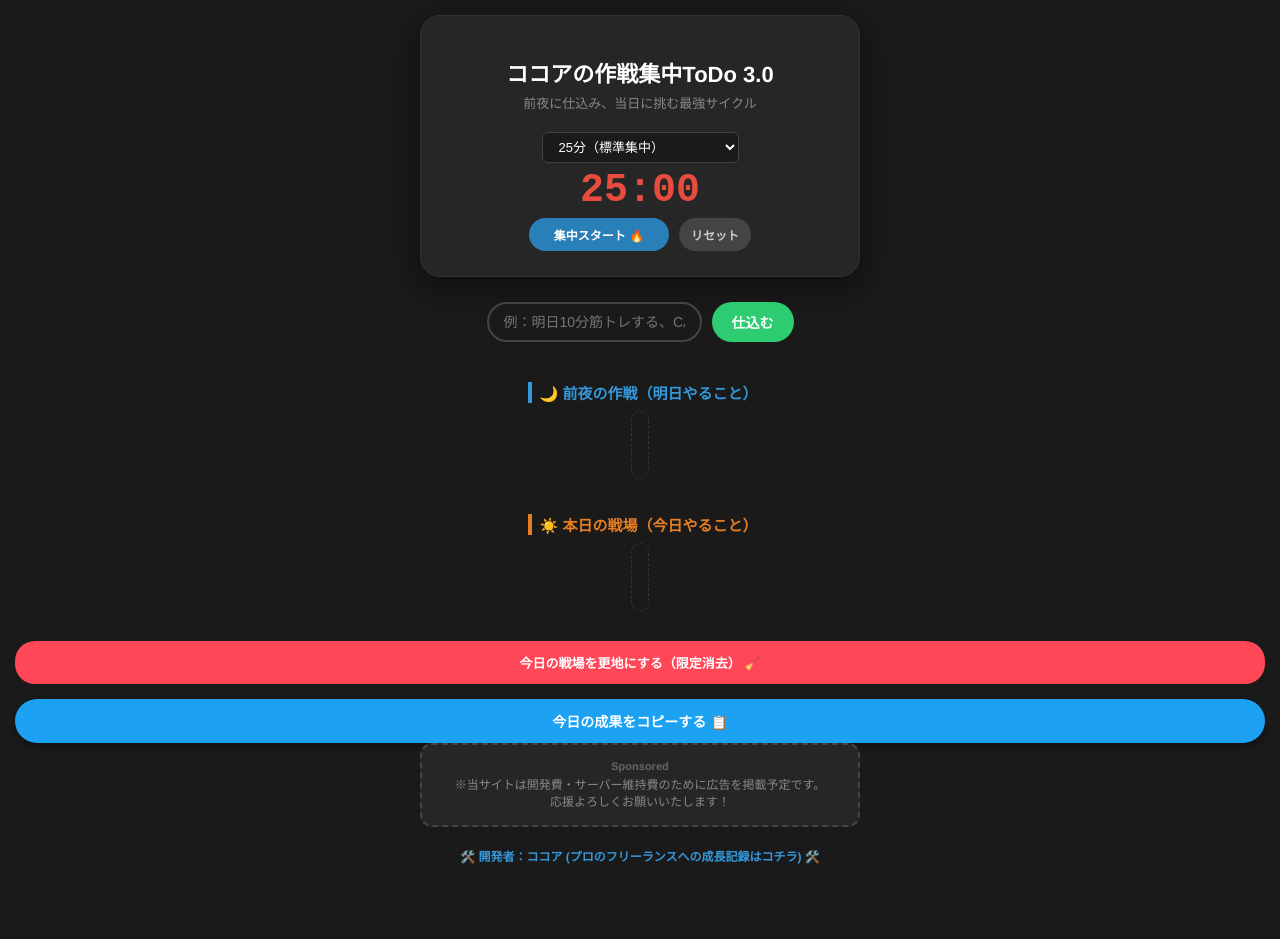
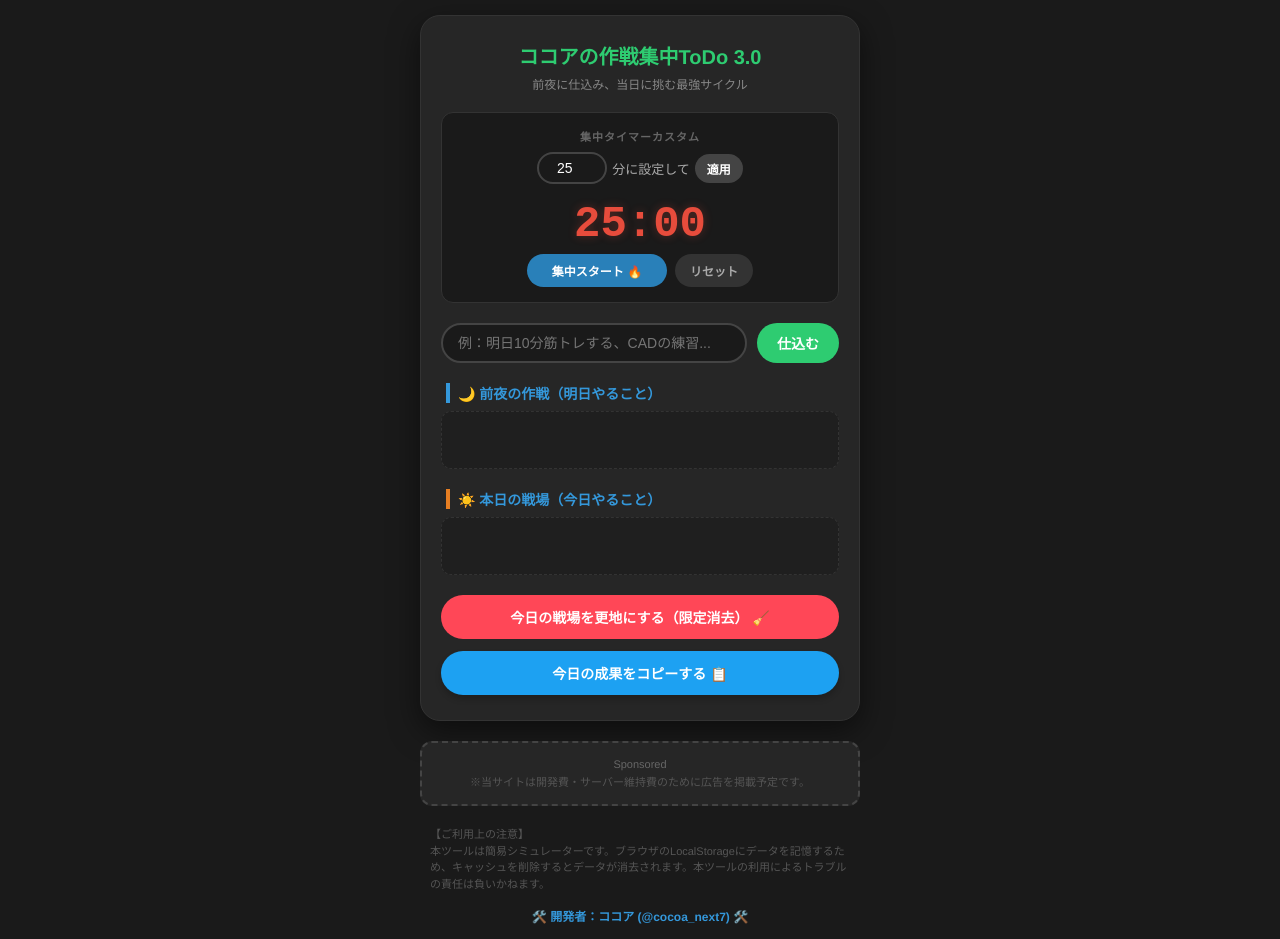
Before and after one commit to miyazakiworker-sketch/todo-app_5, a plain HTML site: page index.html in a window 1280 px wide. Before the commit the page ends 880 px from the top, so only its background shows below. Drawn offline with Linux system fonts and the light colour scheme.

Commit message:
Update index.html

```diff
--- a/index.html
+++ b/index.html
@@ -5,7 +5,7 @@
     <meta name="viewport" content="width=device-width, initial-scale=1.0">
     <title>前夜から備える！データ記憶＆引っ越し機能付きToDoリスト 3.0</title>
     <style>
-        /* ココアさん仕様：集中できる黒モードデザイン＆PC真ん中寄せ */
+        /* ココアさん仕様：PC真ん中寄せ・スマホ100%完全フィット・引き締まる黒モード */
         body {
             background-color: #1a1a1a;
             font-family: 'Helvetica Neue', Arial, sans-serif;
@@ -19,7 +19,6 @@
             padding: 15px;
             box-sizing: border-box;
         }
-
         .container {
             background-color: #262626;
             padding: 25px 20px;
@@ -29,179 +28,81 @@
             max-width: 440px;
             box-sizing: border-box;
             text-align: center;
-            margin: 0 auto 25px auto;
+            margin: 0 auto 20px auto;
             border: 1px solid #333;
         }
+        h1 { color: #2ecc71; font-size: 20px; margin: 0 0 5px 0; }
+        .subtitle { font-size: 12px; color: #888; margin-bottom: 20px; }
 
-        h1 {
-            color: #fff;
-            font-size: 22px;
-            margin-bottom: 5px;
+        /* タイマーエリアのデザイン崩れを完全修正（コンテナ幅に100%追従） */
+        .timer-box {
+            background-color: #1a1a1a;
+            padding: 15px;
+            border-radius: 12px;
+            margin-bottom: 20px;
+            border: 1px solid #333;
+            box-sizing: border-box;
+            width: 100%;
         }
-
-        .subtitle {
-            font-size: 13px;
-            color: #888;
-            margin-bottom: 20px;
+        #timer-display {
+            font-size: 44px;
+            font-weight: bold;
+            font-family: monospace;
+            margin: 5px 0;
+            color: #e74c3c;
+            text-shadow: 0 0 10px rgba(231, 76, 60, 0.3);
         }
-
-        .input-area {
+        .input-group {
             display: flex;
-            gap: 10px;
-            margin-bottom: 25px;
+            gap: 8px;
+            margin-bottom: 15px;
+            justify-content: center;
+            align-items: center;
+            width: 100%;
+            box-sizing: border-box;
         }
-
-        #task-input {
-            flex: 1;
-            padding: 10px 15px;
+        /* 入力エリアの横幅崩れをすべて100%フィットに一括固定 */
+        input[type="text"], input[type="number"] {
             background-color: #1a1a1a;
             border: 2px solid #444;
             border-radius: 25px;
+            color: #fff;
+            padding: 10px 15px;
             font-size: 14px;
-            color: #fff;
             outline: none;
+            box-sizing: border-box;
         }
-        #task-input:focus { border-color: #2ecc71; }
-
-        #add-btn {
-            background-color: #2ecc71;
-            color: white;
-            border: none;
-            padding: 10px 20px;
-            font-size: 14px;
-            font-weight: bold;
-            border-radius: 25px;
-            cursor: pointer;
-        }
+        input[type="text"]:focus, input[type="number"]:focus { border-color: #2ecc71; }
 
         .section-title {
             text-align: left;
-            font-size: 15px;
+            font-size: 14px;
             font-weight: bold;
             color: #3498db;
-            margin: 15px 0 8px 5px;
+            margin: 20px 0 8px 5px;
             border-left: 4px solid #3498db;
             padding-left: 8px;
         }
-        .section-title.today { border-left-color: #e67e22; color: #e67e22; }
+        .section-title.today { border-left-color: #e67e22; }
 
-        .todo-list {
-            list-style: none;
-            padding: 0;
-            margin: 0 0 20px 0;
-            text-align: left;
-            min-height: 50px;
-            background-color: #1a1a1a;
-            border: 1px dashed #333;
-            border-radius: 10px;
-            padding: 8px;
-        }
+        .todo-list { list-style: none; padding: 8px; margin: 0 0 15px 0; background-color: #1f1f1f; border: 1px dashed #333; border-radius: 10px; text-align: left; min-height: 40px; }
+        .todo-item { display: flex; align-items: center; justify-content: space-between; padding: 10px; background-color: #262626; border: 1px solid #333; border-radius: 8px; margin-bottom: 8px; box-sizing: border-box; width: 100%; }
+        .todo-text { font-size: 14px; flex: 1; text-align: left; color: #fff; cursor: pointer; }
+        .completed { text-decoration: line-through; color: #555; }
 
-        .todo-item {
-            display: flex;
-            align-items: center;
-            padding: 10px;
-            background-color: #262626;
-            border: 1px solid #333;
-            border-radius: 8px;
-            margin-bottom: 8px;
-            box-shadow: 0 2px 4px rgba(0,0,0,0.2);
-        }
+        /* ボタン類も幅を統一してバキッと共通化 */
+        button { font-weight: bold; border: none; border-radius: 25px; cursor: pointer; transition: background 0.2s; outline: none; }
+        #add-btn { background-color: #2ecc71; color: white; padding: 10px 20px; font-size: 14px; }
+        .move-btn { background-color: #3498db; color: white; padding: 4px 10px; font-size: 11px; border-radius: 12px; }
+        .item-del-btn { background-color: #ff4757; color: white; border: none; padding: 4px 8px; font-size: 11px; border-radius: 6px; cursor: pointer; }
+        .delete-btn { background-color: #ff4757; color: white; padding: 12px; font-size: 14px; width: 100%; margin-top: 5px; margin-bottom: 12px; }
+        #copy-btn { background-color: #1da1f2; color: white; padding: 12px; font-size: 14px; width: 100%; box-shadow: 0 4px 6px rgba(0,0,0,0.2); }
+        .t-btn { background-color: #2980b9; color: white; padding: 8px 15px; font-size: 12px; border-radius: 20px; }
 
-        .todo-text {
-            font-size: 14px;
-            flex: 1;
-            color: #fff;
-            cursor: pointer;
-        }
-
-        .completed {
-            text-decoration: line-through;
-            color: #666;
-        }
-
-        .move-btn {
-            background-color: #3498db;
-            color: white;
-            border: none;
-            padding: 4px 10px;
-            font-size: 11px;
-            font-weight: bold;
-            border-radius: 12px;
-            cursor: pointer;
-            margin-right: 8px;
-        }
-        .move-btn:hover { background-color: #2980b9; }
-
-        .item-delete-btn {
-            background-color: #ff4757;
-            color: white;
-            border: none;
-            border-radius: 4px;
-            padding: 4px 8px;
-            cursor: pointer;
-            font-size: 12px;
-        }
-
-        .delete-btn {
-            background-color: #ff4757;
-            color: white;
-            border: none;
-            padding: 12px 20px;
-            font-size: 13px;
-            font-weight: bold;
-            border-radius: 20px;
-            cursor: pointer;
-            width: 100%;
-            margin-top: 10px;
-            margin-bottom: 15px;
-        }
-
-        #copy-btn {
-            background-color: #1da1f2;
-            color: white;
-            border: none;
-            padding: 12px 20px;
-            font-size: 14px;
-            font-weight: bold;
-            border-radius: 25px;
-            cursor: pointer;
-            width: 100%;
-            box-shadow: 0 4px 6px rgba(0, 0, 0, 0.3);
-        }
-
-        .ad-space-box {
-            width: 100%;
-            max-width: 440px;
-            box-sizing: border-box;
-            background-color: #262626;
-            border: 2px dashed #444;
-            border-radius: 12px;
-            padding: 15px;
-            text-align: center;
-            color: #888;
-            margin: 0 auto 20px auto;
-        }
-        .ad-label { font-size: 11px; font-weight: bold; color: #666; margin-bottom: 5px; }
-        .ad-placeholder-text { font-size: 12px; color: #888; line-height: 1.4; }
-
-        .author-box {
-            max-width: 440px;
-            width: 100%;
-            text-align: center;
-            margin: 0 auto;
-        }
-        .author-link {
-            font-size: 12px;
-            color: #3498db;
-            text-decoration: none;
-            font-weight: bold;
-            transition: 0.2s;
-        }
-        .author-link:hover {
-            color: #2980b9;
-            text-decoration: underline;
-        }
+        .ad-space-box { width: 100%; max-width: 440px; box-sizing: border-box; background-color: #262626; border: 2px dashed #444; border-radius: 12px; padding: 15px; text-align: center; color: #666; margin-bottom: 20px; font-size: 11px; }
+        .disclaimer-box { max-width: 440px; width: 100%; text-align: left; padding: 0 10px; box-sizing: border-box; margin-bottom: 15px; font-size: 11px; color: #555; line-height: 1.5; }
+        .author-box { max-width: 440px; width: 100%; text-align: center; margin: 0 auto; font-size: 12px; }
+        .author-link { color: #3498db; text-decoration: none; font-weight: bold; }
     </style>
 </head>
 <body>
@@ -210,26 +111,24 @@
         <h1>ココアの作戦集中ToDo 3.0</h1>
         <div class="subtitle">前夜に仕込み、当日に挑む最強サイクル</div>
 
-        <!-- 【新機能】ポモドーロタイマーの追加配置 -->
-       <!-- 時間変更用の選択ボックス（黒モード対応デザイン） -->
-<div style="margin-top: 10px;">
-    <select id="time-select" style="background-color: #1a1a1a; color: #fff; border: 1px solid #444; padding: 6px 12px; border-radius: 6px; font-size: 13px; outline: none; cursor: pointer;">
-        <option value="25" selected>25分（標準集中）</option>
-        <option value="15">15分（サクッと集中）</option>
-        <option value="10">10分（超集中）</option>
-        <option value="5">5分（テスト・微調整用）</option>
-    </select>
-</div>
-
-            <div id="timer-display" style="font-size: 40px; font-weight: bold; font-family: monospace; margin: 5px 0; color: #e74c3c;">25:00</div>
-            <div style="display: flex; gap: 10px; justify-content: center;">
-                <button id="start-btn" style="flex: 1; max-width: 140px; background-color: #2980b9; color: white; border: none; padding: 8px; font-size: 12px; font-weight: bold; border-radius: 20px; cursor: pointer;">集中スタート 🔥</button>
-                <button id="reset-btn" style="background-color: #444; color: #ccc; border: none; padding: 8px 12px; font-size: 12px; font-weight: bold; border-radius: 20px; cursor: pointer;">リセット</button>
+        <!-- 【時間自由入力タイマー】横幅を100%フィットに統一 -->
+        <div class="timer-box">
+            <div style="font-size: 11px; font-weight: bold; color: #666; letter-spacing: 1px;">集中タイマーカスタム</div>
+            <div class="input-group" style="margin-top: 8px; gap: 5px;">
+                <input type="number" id="custom-minutes" value="25" min="1" max="999" style="width: 70px; text-align: center; padding: 6px;">
+                <span style="font-size: 13px; color: #aaa;">分に設定して</span>
+                <button id="set-time-btn" class="t-btn" style="padding: 6px 12px; background-color: #444;">適用</button>
+            </div>
+            <div id="timer-display">25:00</div>
+            <div style="display: flex; gap: 8px; justify-content: center; margin-top: 5px;">
+                <button id="start-btn" class="t-btn" style="flex: 1; max-width: 140px;">集中スタート 🔥</button>
+                <button id="reset-btn" class="t-btn" style="background-color: #333; color: #aaa;">リセット</button>
             </div>
         </div>
 
-        <div class="input-area">
-            <input type="text" id="task-input" placeholder="例：明日10分筋トレする、CADの練習..." maxlength="30">
+        <!-- タスク入力エリア -->
+        <div class="input-area" style="display: flex; gap: 10px; margin-bottom: 20px; width: 100%;">
+            <input type="text" id="task-input" placeholder="例：明日10分筋トレする、CADの練習..." style="flex: 1;">
             <button id="add-btn">仕込む</button>
         </div>
 
@@ -243,23 +142,20 @@
         <button id="copy-btn">今日の成果をコピーする 📋</button>
     </div>
 
-    <!-- 広告枠 -->
     <div class="ad-space-box">
-        <div class="ad-label">Sponsored</div>
-        <div class="ad-placeholder-text">
-            ※当サイトは開発費・サーバー維持費のために広告を掲載予定です。<br>
-            応援よろしくお願いいたします！
-        </div>
+        <div>Sponsored</div>
+        <div style="color: #555; margin-top: 3px;">※当サイトは開発費・サーバー維持費のために広告を掲載予定です。</div>
     </div>
 
-    <!-- 看板リンク -->
-    <div class="author-box">
-        <a class="author-link" href="https://x.com/cocoa_next7" target="_blank">
-            🛠️ 開発者：ココア (プロのフリーランスへの成長記録はコチラ) 🛠️
-        </a>
+    <div class="disclaimer-box">
+        【ご利用上の注意】<br>本ツールは簡易シミュレーターです。ブラウザのLocalStorageにデータを記憶するため、キャッシュを削除するとデータが消去されます。本ツールの利用によるトラブルの責任は負いかねます。
     </div>
 
-    <script>
+    <div class="author-box">
+        <a class="author-link" href="https://x.com" target="_blank">🛠️ 開発者：ココア (@cocoa_next7) 🛠️</a>
+    </div>
+
+<script>
     window.addEventListener('DOMContentLoaded', () => {
         const taskInput = document.getElementById("task-input");
         const addBtn = document.getElementById("add-btn");
@@ -268,18 +164,21 @@
         const clearTodayBtn = document.getElementById("clear-today-btn");
         const copyBtn = document.getElementById("copy-btn");
 
-        // タイマー用パーツの取得
+        // タイマー系
         const timerDisplay = document.getElementById("timer-display");
         const startBtn = document.getElementById("start-btn");
         const resetBtn = document.getElementById("reset-btn");
+        const customMinutesInput = document.getElementById("custom-minutes");
+        const setTimeBtn = document.getElementById("set-time-btn");
 
         let tasks = JSON.parse(localStorage.getItem("cocoa-todo-lists")) || [];
         let timer = null;
-        let timeLeft = 25 * 60; // 25分
-        let isWorking = true;   // true:集中, false:休憩
+        let baseMinutes = 25;
+        let timeLeft = baseMinutes * 60;
+        let isWorking = true;
         let shareText = "";
 
-        // ① 描画システム（元の2つのリストへの振り分けロジックを完全復元）
+        // ① リスト描画（元の引っ越しロジック完全継承）
         function render() {
             if (!tomorrowList || !todayList) return;
             tomorrowList.innerHTML = "";
@@ -288,25 +187,20 @@
             tasks.forEach((task, index) => {
                 const li = document.createElement("li");
                 li.className = "todo-item";
-                li.style.display = "flex";
-                li.style.alignItems = "center";
-                li.style.padding = "10px";
-                li.style.marginBottom = "8px";
-                li.style.justifyContent = "space-between";
 
                 if(task.type === "tomorrow") {
                     li.innerHTML = `
-                        <button class="move-btn" onclick="moveToToday(${index})" style="background-color:#3498db; color:white; border:none; padding:4px 10px; font-size:11px; font-weight:bold; border-radius:12px; cursor:pointer;">本日へ ☀️</button>
-                        <span class="todo-text" style="flex:1; text-align:left; margin-left:10px; font-size:14px;">${task.text}</span>
-                        <button onclick="removeTask(${index})" style="background-color:#ff4757; color:white; border:none; padding:4px 8px; font-size:11px; border-radius:6px; cursor:pointer;">削除</button>
+                        <button class="move-btn" onclick="moveToToday(${index})">本日へ ☀️</button>
+                        <span class="todo-text" style="margin-left: 10px;" onclick="moveToToday(${index})">${task.text}</span>
+                        <button class="item-del-btn" onclick="removeTask(${index})">削除</button>
                     `;
                     tomorrowList.appendChild(li);
                 } else {
                     li.innerHTML = `
-                        <span class="todo-text ${task.completed ? 'completed' : ''}" onclick="toggleComplete(${index})" style="cursor:pointer; flex:1; text-align:left; font-size:14px;">
+                        <span class="todo-text ${task.completed ? 'completed' : ''}" onclick="toggleComplete(${index})">
                             ${task.completed ? '✅' : '⬜'} ${task.text}
                         </span>
-                        <button onclick="removeTask(${index})" style="background-color:#ff4757; color:white; border:none; padding:4px 8px; font-size:11px; border-radius:6px; cursor:pointer;">削除</button>
+                        <button class="item-del-btn" onclick="removeTask(${index})">削除</button>
                     `;
                     todayList.appendChild(li);
                 }
@@ -315,21 +209,11 @@
             updateShareText();
         }
 
-        // ボタン連動用に関数をグローバルウインドウへ登録
-        window.moveToToday = (index) => {
-            tasks[index].type = "today";
-            render();
-        };
-        window.removeTask = (index) => {
-            tasks.splice(index, 1);
-            render();
-        };
-        window.toggleComplete = (index) => {
-            tasks[index].completed = !tasks[index].completed;
-            render();
-        };
+                window.moveToToday = (index) => { tasks[index].type = "today"; render(); };
+        window.removeTask = (index) => { tasks.splice(index, 1); render(); };
+        window.toggleComplete = (index) => { tasks[index].completed = !tasks[index].completed; render(); };
 
-        // タスクを前夜の作戦（tomorrow）として追加する
+        // ② タスクを前夜の作戦（tomorrow）として追加
         if (addBtn && taskInput) {
             addBtn.addEventListener("click", () => {
                 const text = taskInput.value.trim();
@@ -340,7 +224,7 @@
             });
         }
 
-        // 今日の戦場を更地にする（限定消去）
+        // ③ 今日の戦場を更地にする（限定消去）
         if (clearTodayBtn) {
             clearTodayBtn.addEventListener("click", () => {
                 tasks = tasks.filter(task => task.type !== "today");
@@ -349,13 +233,25 @@
             });
         }
 
-        // ② ポモドーロ・タイマーロジック
+        // ④ 【時間指定対応】ポモドーロ・タイマーシステム
+        const timeSelect = document.getElementById("time-select");
+
         function updateTimerDisplay() {
             if (!timerDisplay) return;
             const mins = Math.floor(timeLeft / 60).toString().padStart(2, '0');
             const secs = (timeLeft % 60).toString().padStart(2, '0');
             timerDisplay.innerText = `${mins}:${secs}`;
             timerDisplay.style.color = isWorking ? "#e74c3c" : "#2ecc71";
+        }
+
+        // 選択された時間にリアルタイム連動させるシステム
+        if (timeSelect) {
+            timeSelect.addEventListener("change", () => {
+                if (timer) { clearInterval(timer); timer = null; if (startBtn) startBtn.innerText = "集中スタート 🔥"; }
+                isWorking = true;
+                timeLeft = parseInt(timeSelect.value) * 60;
+                updateTimerDisplay();
+            });
         }
 
         if (startBtn) {
@@ -376,13 +272,13 @@
                             startBtn.innerText = "集中スタート 🔥";
 
                             if (isWorking) {
-                                alert("🎯 25分集中終了！5分休憩に入りましょう！");
+                                alert("🎯 集中時間終了！お疲れ様でした。5分休憩に入りましょう！");
                                 isWorking = false;
-                                timeLeft = 5 * 60;
+                                timeLeft = 5 * 60; // 5分休憩
                             } else {
                                 alert("🔥 休憩終了！次の集中を開始しましょう！");
                                 isWorking = true;
-                                timeLeft = 25 * 60;
+                                timeLeft = (timeSelect ? parseInt(timeSelect.value) : 25) * 60;
                             }
                             updateTimerDisplay();
                         }
@@ -395,31 +291,24 @@
             resetBtn.addEventListener("click", () => {
                 if (timer) { clearInterval(timer); timer = null; }
                 isWorking = true;
-                timeLeft = 25 * 60;
+                timeLeft = (timeSelect ? parseInt(timeSelect.value) : 25) * 60;
                 if (startBtn) startBtn.innerText = "集中スタート 🔥";
                 updateTimerDisplay();
             });
         }
 
-        // ③ X報告用テキストの生成
+        // ⑤ X成果報告文章の生成
         function updateShareText() {
             const todayTasks = tasks.filter(task => task.type === "today");
             const completedCount = todayTasks.filter(task => task.completed).length;
-
-            shareText = `【本日の戦場リザルト】\n` +
-                        `本日のタスク達成度: ${completedCount} / ${todayTasks.length}\n` +
-                        `ポモドーロタイマーと連携して圧倒的集中！\n` +
-                        `アプデ後もURLはずっと同じ！\n` +
-                        `#ココアの無敵開発ライフ`;
+            shareText = `【本日の戦場リザルト】\nタスク達成度: ${completedCount} / ${todayTasks.length}\n指定タイマーと連携して圧倒的集中！\nアプデ後もURLはずっと同じ！\n#ココアの無敵開発ライフ`;
         }
 
         if (copyBtn) {
             copyBtn.addEventListener("click", () => {
                 navigator.clipboard.writeText(shareText).then(() => {
-                    alert("📋 今日の成果報告をクリップボードにコピーしました！そのままXに貼り付けられます。");
-                }).catch(() => {
-                    alert("⚠️ コピーに失敗しました。");
-                });
+                    alert("📋 今日の成果報告をコピーしました！");
+                }).catch(() => { alert("⚠️ コピーに失敗しました。"); });
             });
         }
 
```
